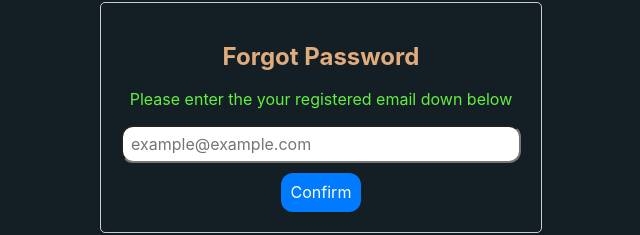
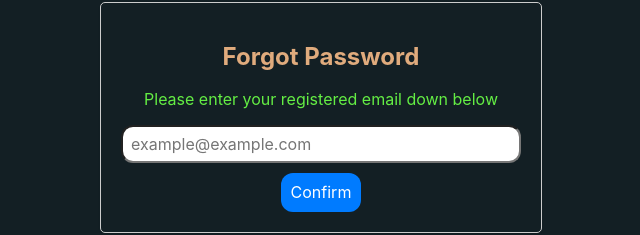
Before and after one commit to aparpEdu/CuisineRankerFE, a React (Create React App) app: page /forgot-password in a window 1280 px wide. Shown: the part 126-361 px from the top of the page, without its empty margins (319-959 px from the left). Built offline with nearby package versions, Linux system fonts and the light colour scheme.

Commit message:
Fixed forgot password page message

```diff
--- a/src/pages/forgot_password/ForgotPassword.jsx
+++ b/src/pages/forgot_password/ForgotPassword.jsx
@@ -42,7 +42,7 @@ const ForgotPassword  = () => {
             ) : (
                 <div className="container">
                     <h2>Forgot Password</h2>
-                    <p>Please enter the your registered email down below</p>
+                    <p>Please enter your registered email down below</p>
                     <input
                         type="text"
                         placeholder="example@example.com"
```
